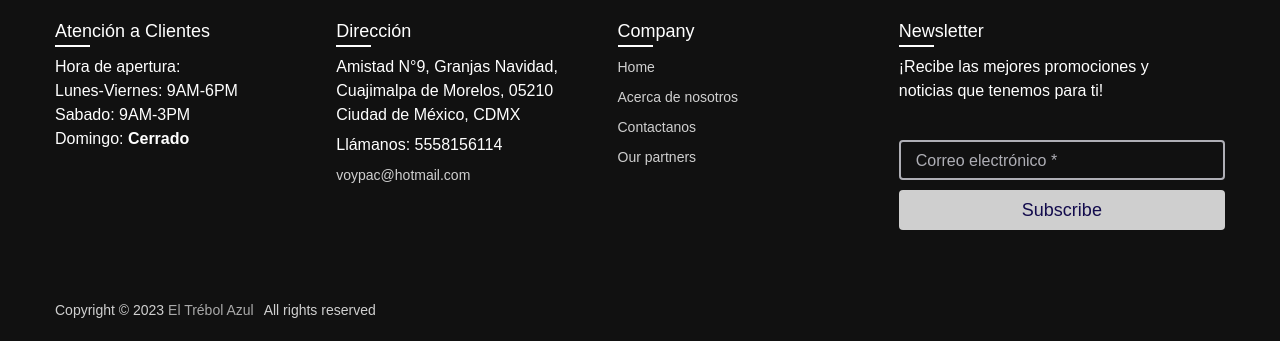
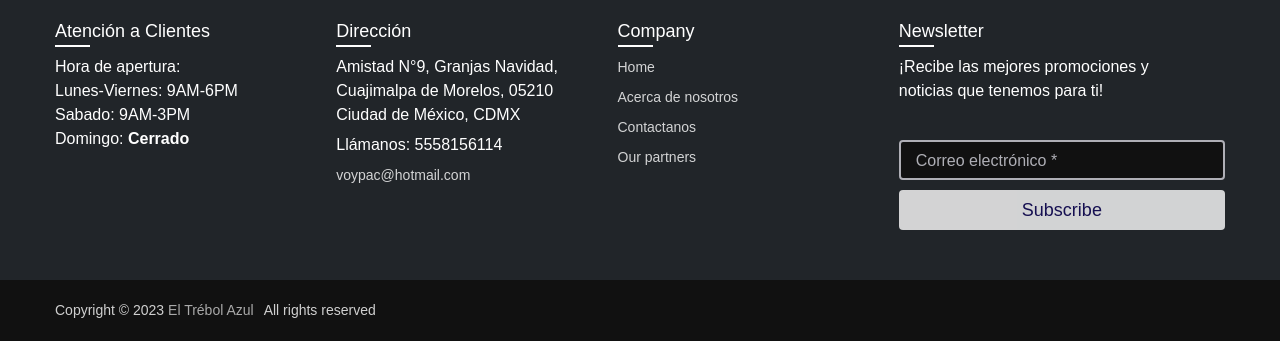
Before and after one commit to PakoPod/TrebolAzul, a plain HTML site: page index.html in a window 1280 px wide. Shown: the part 3268-3609 px from the top of the page. Drawn offline with nearby package versions, Linux system fonts and the light colour scheme.

Commit message:
correccion footer

```diff
--- a/css/style.css
+++ b/css/style.css
@@ -26,7 +26,7 @@ body {
 }
 
   footer{
-    background: #111;
+    background: #212529;
     width: 100%;
   }
   header{
```
Also changed, not shown: index.html (+0 -1 lines).
